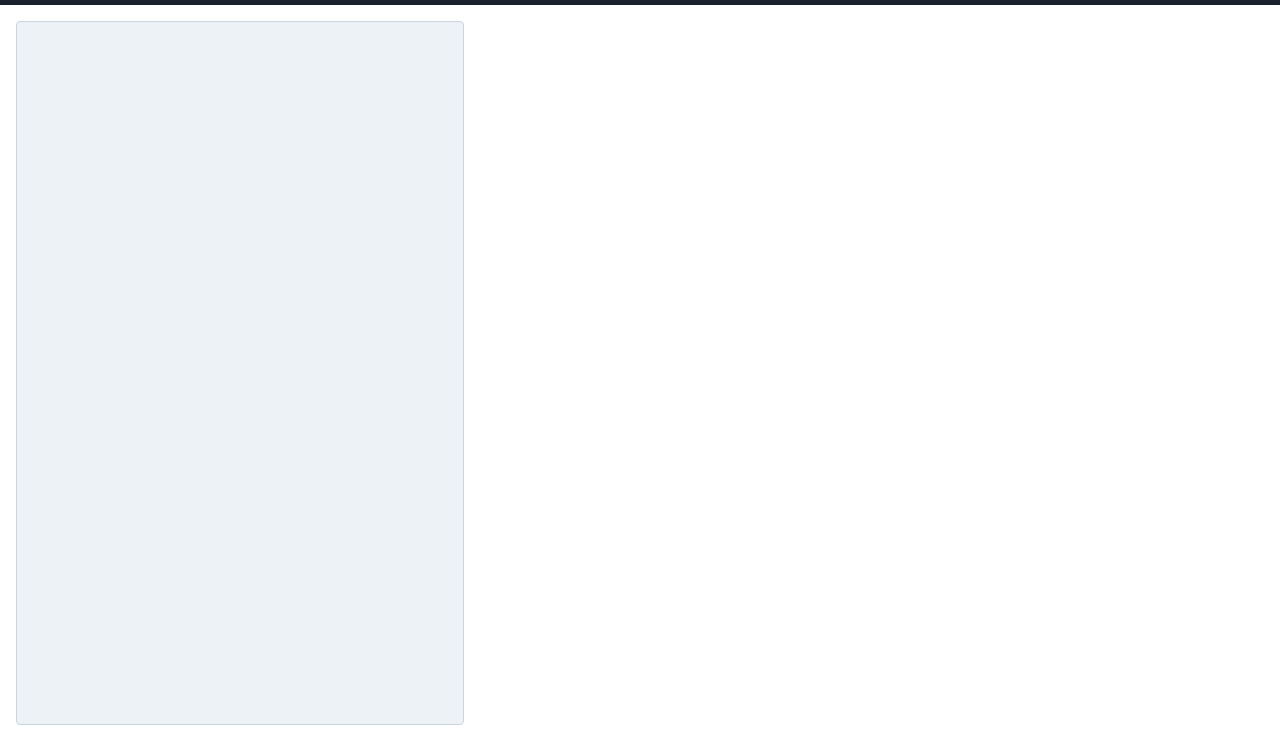
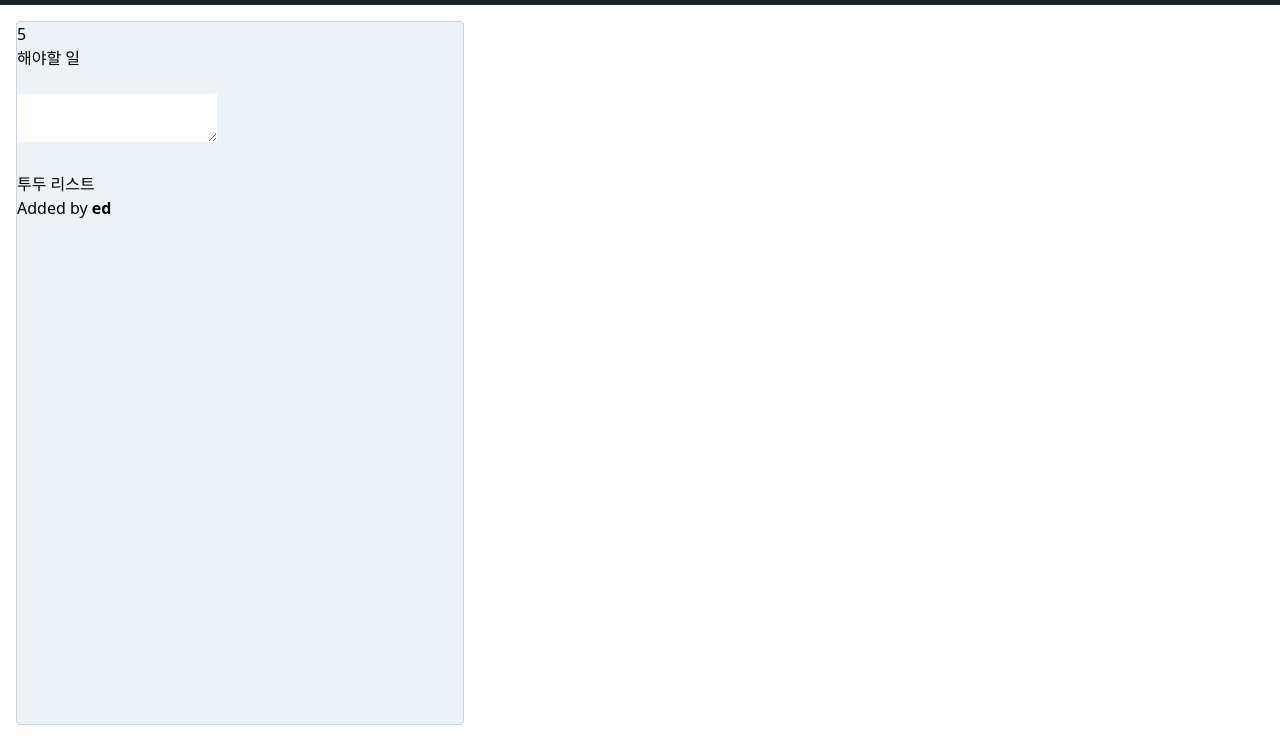
Before and after one commit to codesquad-member-2020/todo-6, a website built with webpack: page FE/src/index.html in a window 1280 px wide. Shown: the part 59-800 px from the top of the page. Built offline with nearby package versions, Linux system fonts and the light colour scheme.

Commit message:
[#3] Style: 메인 페이지 마크업
- 사이드 메뉴, 모달 레이어 제외

```diff
--- a/FE/src/index.html
+++ b/FE/src/index.html
@@ -22,7 +22,25 @@
         </button>
       </header>
       <div class="column-wrap">
-        <div class="column"></div>
+        <div class="column">
+          <div>
+            <div class="number">5</div>
+            <h2>해야할 일</h2>
+            <button class="add-btn"></button>
+            <button class="delete-btn hidden"></button>
+          </div>
+          <div class="todo-input-wrap">
+            <textarea name="todo" id="todo" maxlength="500"></textarea>
+            <button class="input-add-btn"></button>
+            <button class="input-cancel-btn"></button>
+          </div>
+          <article class="card">
+            <i></i>
+            <button class="delete-btn"></button>
+            <h3>투두 리스트</h3>
+            <span>Added by <b>ed</b></span>
+          </article>
+        </div>
       </div>
     </div>
   </body>
```
